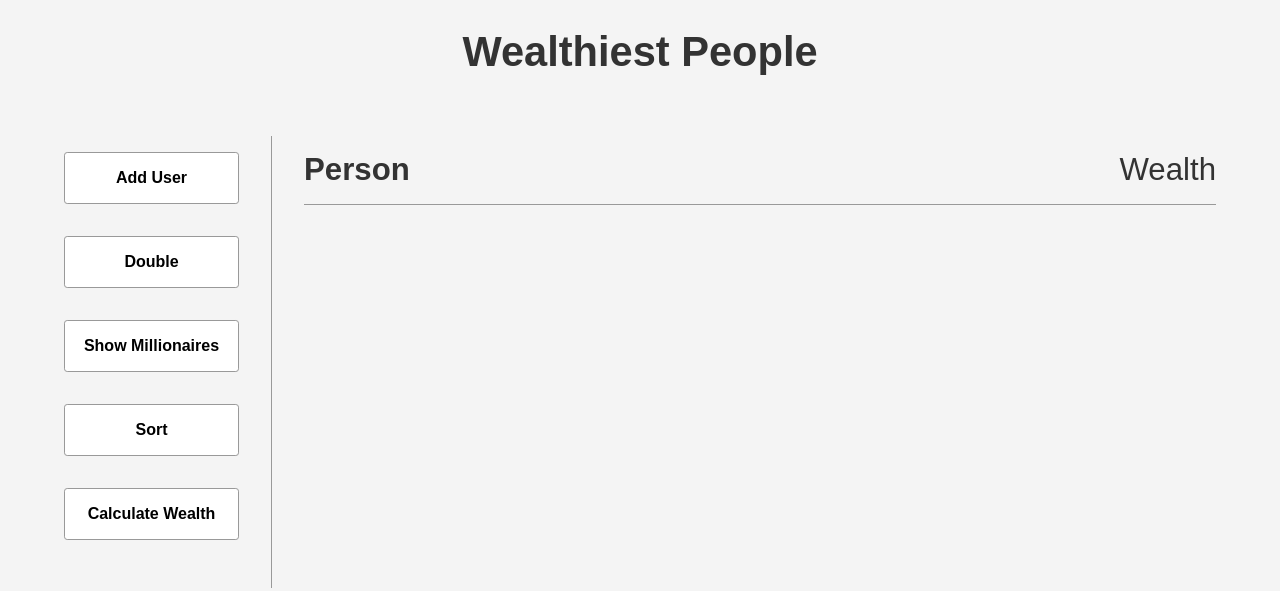
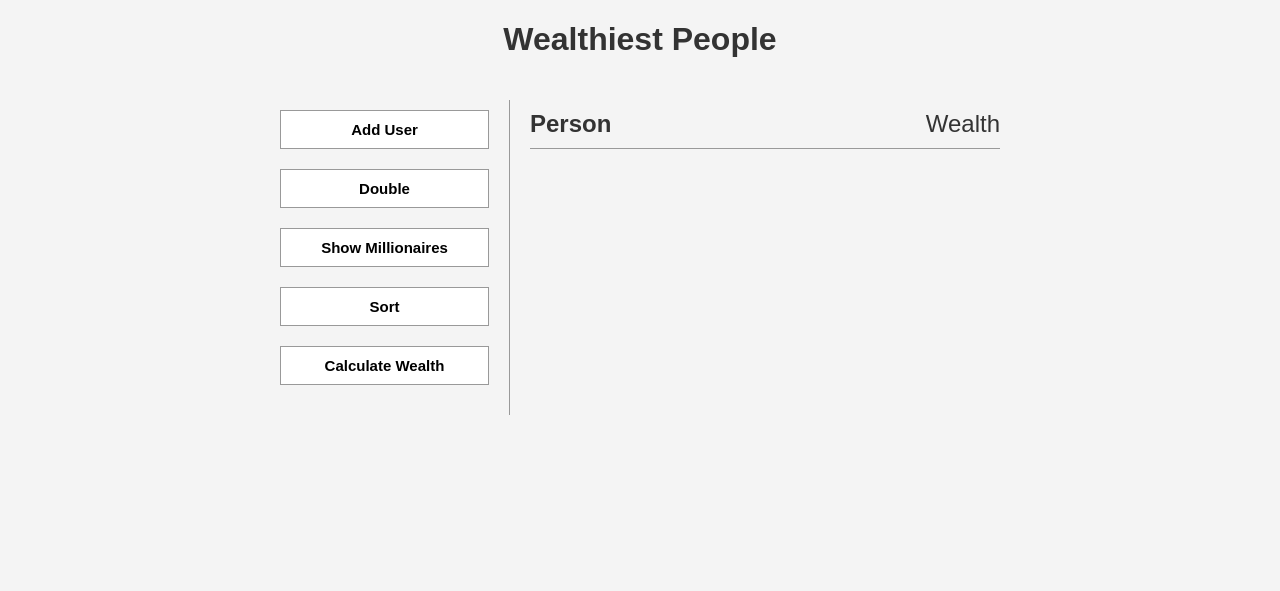
Before and after one commit to maurizioPp/20-Web-Projects-With-Vanilla-JavaScript, a plain HTML site: page 5. Wealthiest People/index.html in a window 1280 px wide. Drawn offline with Linux system fonts and the light colour scheme.

Commit message:
convert all rem to px

```diff
--- a/5. Wealthiest People/style.css
+++ b/5. Wealthiest People/style.css
@@ -1,9 +1,5 @@
 * {
     box-sizing: border-box;
-}
-
-body {
-    font-size: 62.5%;
 }
 
 body,
@@ -13,7 +9,6 @@ button {
 
 body {
     color: #333333;
-    font-size: 1.3rem;
     background-color: #f4f4f4;
     display: flex;
     flex-direction: column;
@@ -24,14 +19,14 @@ body {
 
 .container {
     display: flex;
-    padding: 2rem;
+    padding: 20px;
     max-width: 100%;
-    width: 80rem;
+    width: 800px;
 }
 
 aside {
-    padding: 1rem 2rem;
-    width: 15rem;
+    padding: 10px 20px;
+    width: 250px;
     border-right: 1px solid #999999;
 }
 
@@ -39,13 +34,13 @@ button {
     cursor: pointer;
     background-color: #ffffff;
     border: 1px solid #999999;
-    border-radius: 0.2rem;
+    border-radius: 0.20px;
     display: block;
     width: 100%;
-    padding: 1rem 0;
-    margin-bottom: 2rem;
+    padding: 10px 0;
+    margin-bottom: 20px;
     font-weight: bold;
-    font-size: 1rem;
+    font-size: 15px;
 }
 
 button:hover {
@@ -54,29 +49,29 @@ button:hover {
 }
 
 main {
-    padding: 1rem 2rem;
+    padding: 10px 20px;
     flex: 1;
 }
 
 h2,
 h3 {
     border-bottom: 1px solid #999999;
-    padding-bottom: 1rem;
+    padding-bottom: 10px;
     display: flex;
     justify-content: space-between;
     font-weight: normal;
-    margin: 0 0 2rem 0;
+    margin: 0 0 20px 0;
 }
 
 h3 {
     background-color: #ffffff;
-    padding: 1rem;
-    margin: 2rem 0 0 0;
+    padding: 10px;
+    margin: 20px 0 0 0;
 }
 
 .person {
     display: flex;
     justify-content: space-between;
-    font-size: 1.2rem;
-    margin-bottom: 1rem;
+    font-size: 12px;
+    margin-bottom: 10px;
 }
```
